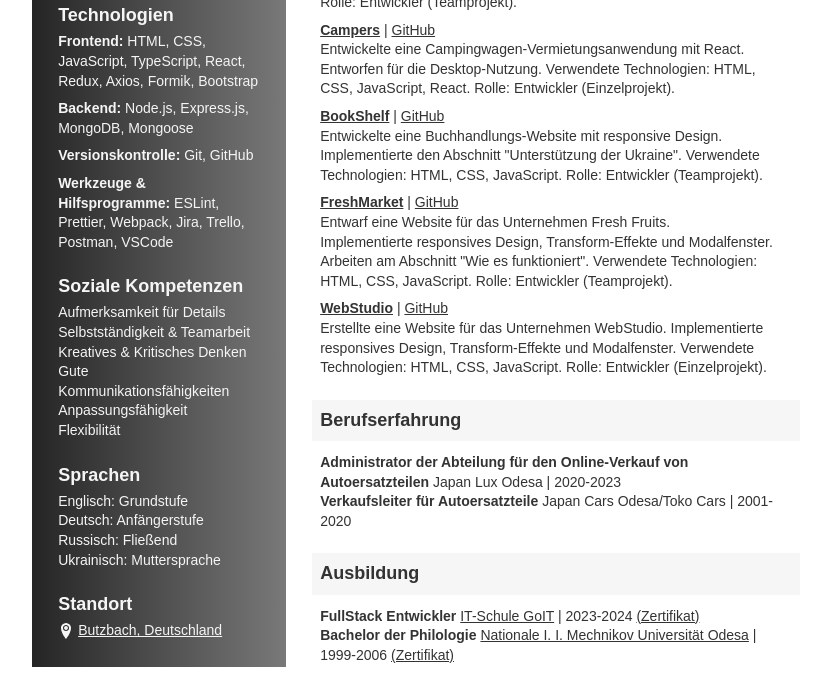
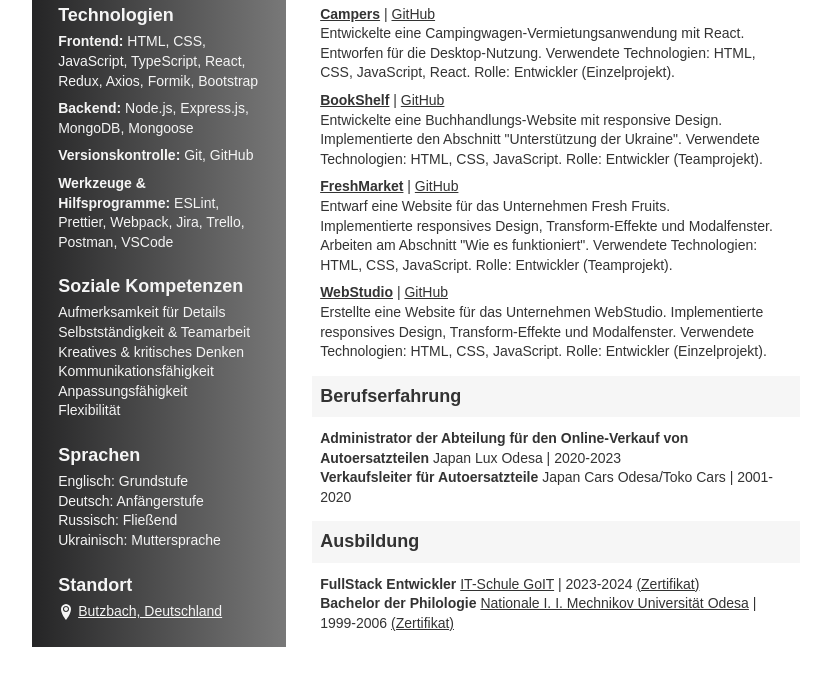
Before and after one commit to PetroBrodetskyi/lebenslauf, a plain HTML site: page index.html in a window 1280 px wide. Shown: the part 410-1083 px from the top of the page, without its empty margins (211-1032 px from the left). After the commit the page ends 1057 px from the top, so only its background shows below. Drawn offline with Linux system fonts and the light colour scheme.

```diff
--- a/index.html
+++ b/index.html
@@ -63,8 +63,8 @@
                 <ul>
                     <li>Aufmerksamkeit für Details</li>
                     <li>Selbstständigkeit & Teamarbeit</li>
-                    <li>Kreatives & Kritisches Denken</li>
-                    <li>Gute Kommunikationsfähigkeiten</li>
+                    <li>Kreatives & kritisches Denken</li>
+                    <li>Kommunikationsfähigkeit</li>
                     <li>Anpassungsfähigkeit</li>
                     <li>Flexibilität</li>
                 </ul>
--- a/styles.css
+++ b/styles.css
@@ -165,7 +165,7 @@ header {
 .info {
     display: flex;
     flex-direction: column;
-    gap: 14px;
+    gap: 6px;
     height: 100vh;
     padding: 26px;
 }
```
Also changed, not shown: 1 other file.
